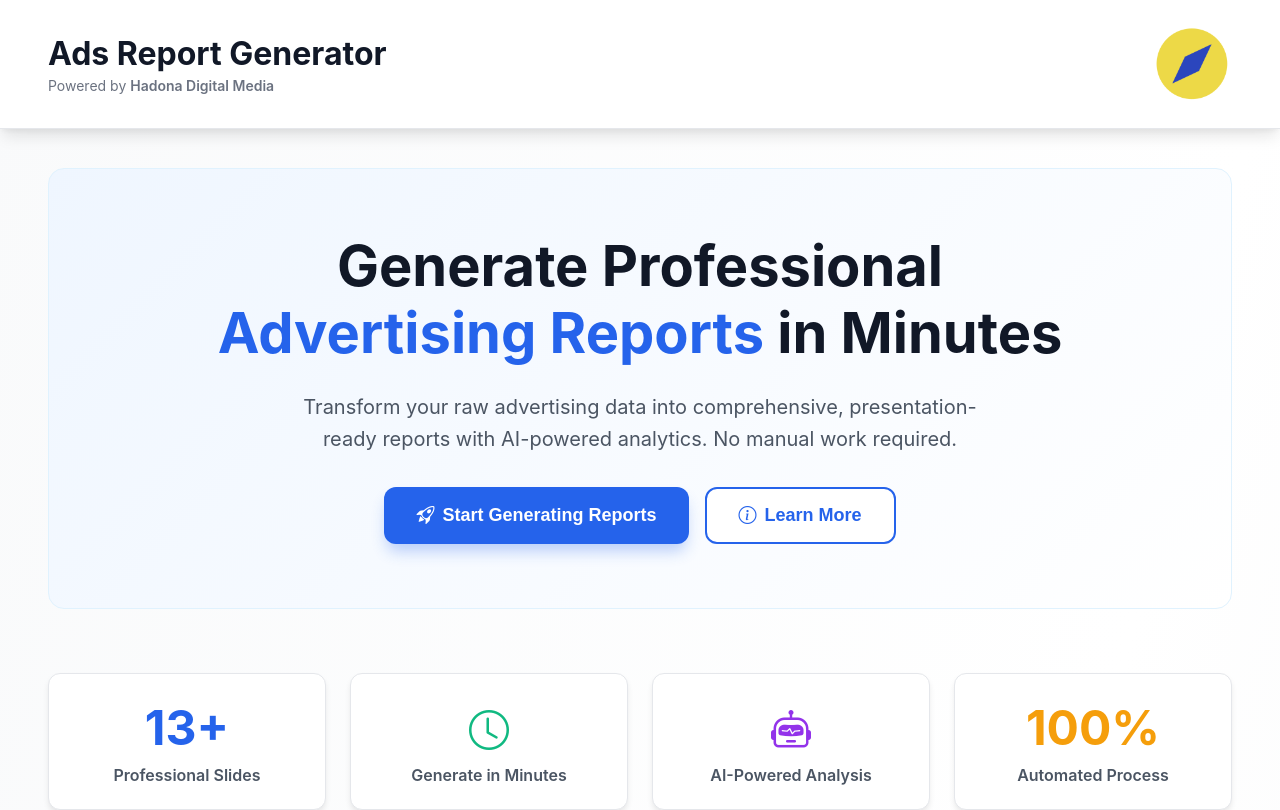
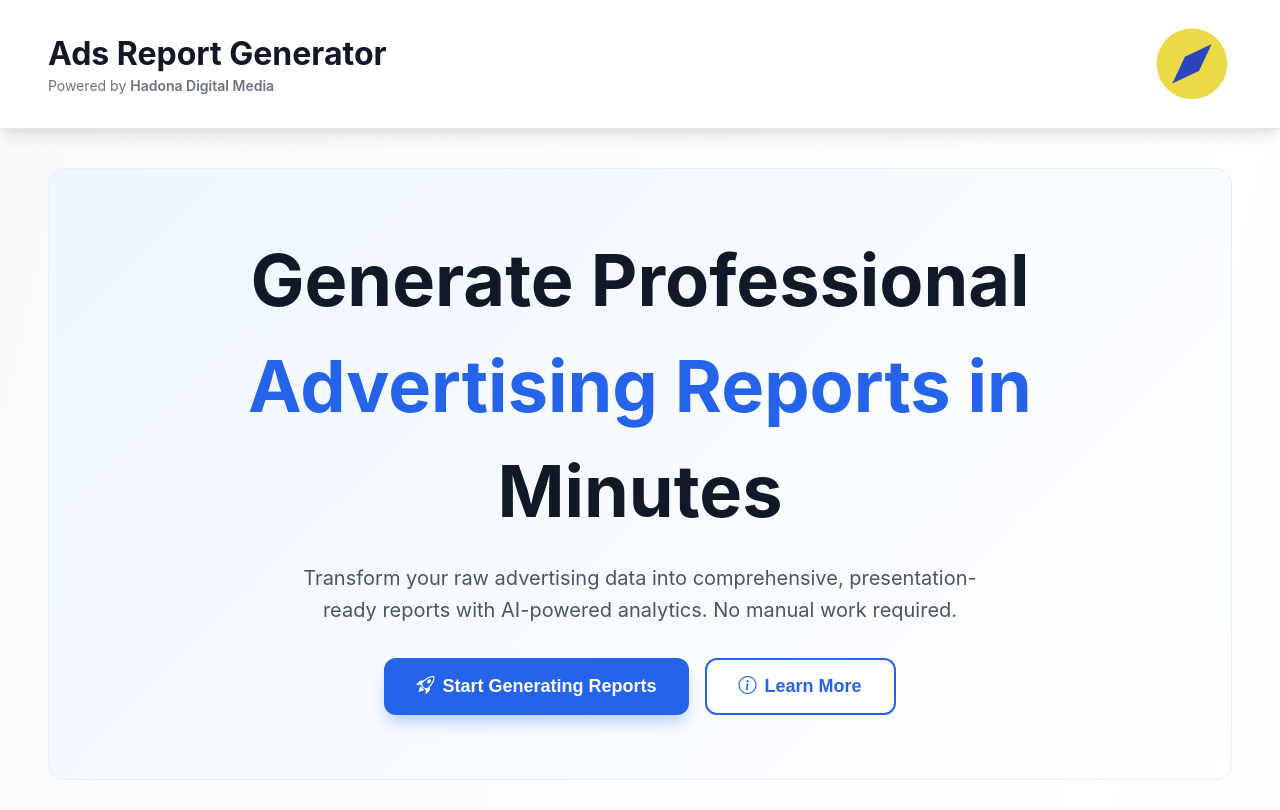
Before and after one commit to Briyanes/meta-ads-report-generator, a Next.js app: page /home in a window 1280 px wide. Shown: the top 810 px of the page. Built offline with nearby package versions, Linux system fonts and the light colour scheme.

Commit message:
style: Increase hero font size to 72px and add spacing between text lines

```diff
--- a/app/home/page.tsx
+++ b/app/home/page.tsx
@@ -173,15 +173,16 @@ export default function HomePage() {
           border: '1px solid #e0f2fe'
         }}>
           <h1 style={{
-            fontSize: '56px',
+            fontSize: '72px',
             fontWeight: 'bold',
             color: '#111827',
             marginBottom: '24px',
             margin: '0 0 24px 0',
-            lineHeight: '1.2'
-          }}>
-            Generate Professional<br />
-            <span style={{ color: '#2563eb' }}> Advertising Reports</span> in Minutes
+            lineHeight: '1.3'
+          }}>
+            <span style={{ display: 'block', marginBottom: '12px' }}>Generate Professional</span>
+            <span style={{ color: '#2563eb', display: 'block', marginBottom: '12px' }}>Advertising Reports in</span>
+            <span style={{ display: 'block' }}>Minutes</span>
           </h1>
           <p style={{
             fontSize: '20px',
```
